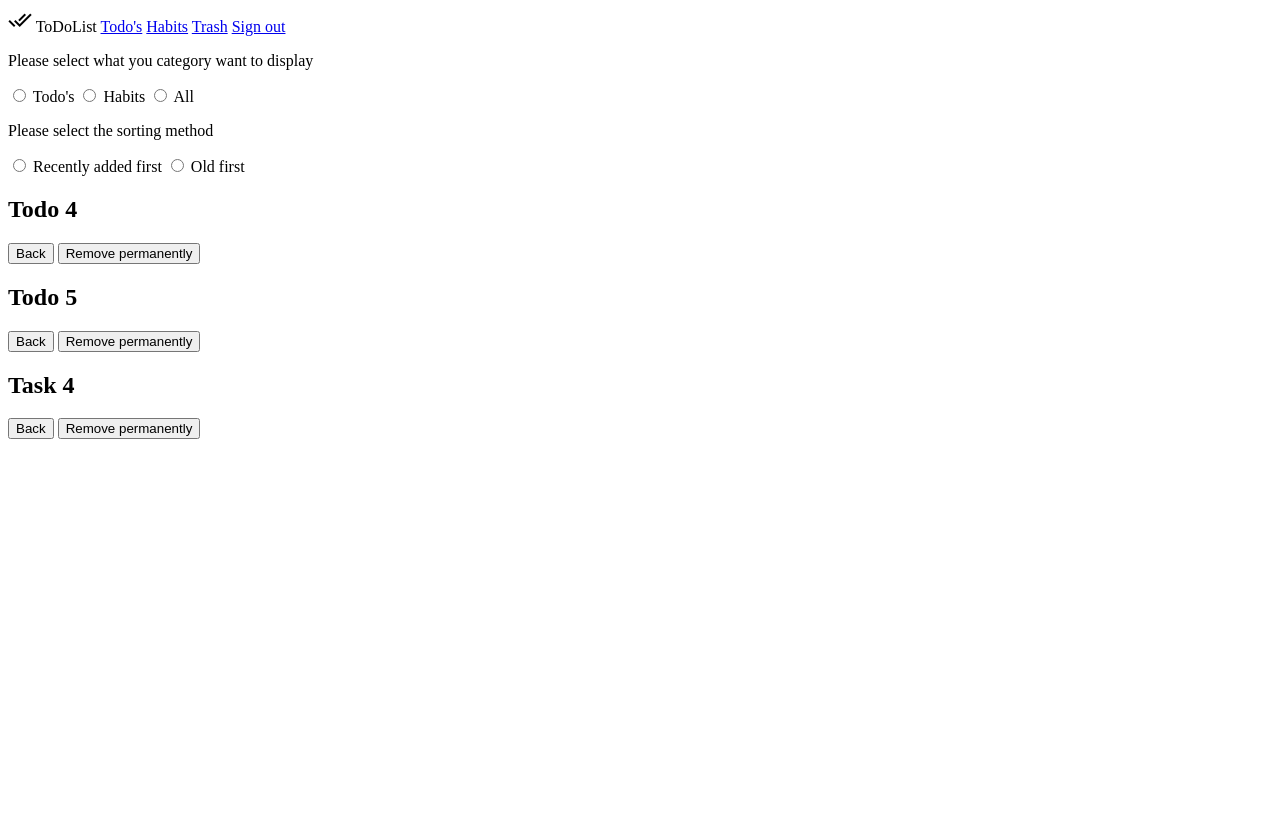
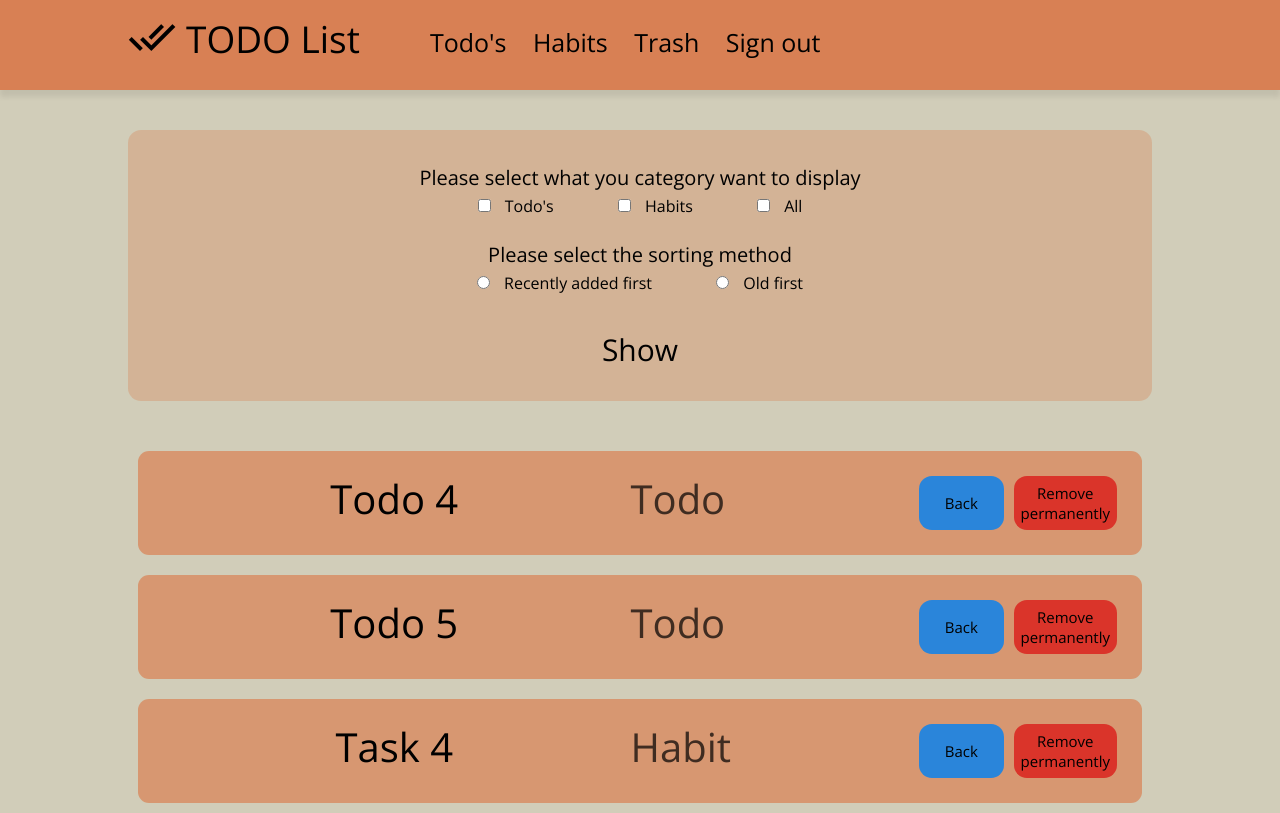
Before and after one commit to GurevichVarvara/ToDoList, a Python web app: template wireframes with HTML and CSS/templates/trash.html in a window 1280 px wide. Before the commit the page ends 439 px from the top, so only its background shows below. Run offline with Jinja, Linux system fonts and the light colour scheme; the template is opened without the code that fills it, so the values that code supplies are empty.

Commit message:
generated trash-page for desctop screen size

```diff
--- a/wireframes with HTML and CSS/templates/CSS/global_style.css
+++ b/wireframes with HTML and CSS/templates/CSS/global_style.css
@@ -46,6 +46,7 @@ body, html {
 }
 
 #desctop_navbar_buttons_login {
+	display: inline-block;
 	padding: 25px 10px;
 	margin-left: auto;
 	float: right;
@@ -65,8 +66,18 @@ body, html {
 	display: none;
 }
 
+.button_to_submit {
+	margin-top: 30px;
+	padding: 5px;
+	background-color: inherit;
+	border-radius: 8px;
+	border: none;
+	font-size: 30px;
+}
 
-
+.button_to_submit:hover {
+	background-color: rgba(172, 194, 32, 1);
+}
 
 
 @media (max-width: 980px) {
@@ -122,4 +133,8 @@ body, html {
 	  	font-size: 45px;
 	}
 
+	.button_to_submit {
+		font-size: 50px;
+	}
+
 }
--- /dev/null
+++ b/wireframes with HTML and CSS/templates/CSS/thash_styles.css
@@ -0,0 +1,83 @@
+main {
+	padding-left: 10%;
+	padding-right: 10%;
+	text-align: center;
+}
+
+.button_to_submit {
+	background: rgba(0, 0, 0, 0);
+	margin-bottom: 2vh;
+}
+
+.trash-container {
+	margin-top: 5vh;
+	display: grid;
+	grid-template-columns: 1fr;
+}
+
+.trash-item {
+	background: rgba(221, 76, 14, 0.42);
+	border-radius: 11px;
+	padding: 20px 20px;
+	margin: 10px 10px;
+	display: grid;
+	grid-template-columns: 5fr 3fr 1fr 1fr;
+	text-align: center;
+}
+
+.trash-item-name, .trash-item-category {
+	font-size: 40px;
+}
+
+.trash-item-category {
+	margin-right: auto;
+	float: left;
+	opacity: 0.7;
+}
+
+.trash-item-back-button, .trash-item-delete-button {
+	margin: 5px 5px;
+	padding: 7px 7px;
+	border-radius: 13px;
+	font-size: 15px;
+}
+
+.trash-item-back-button {
+	background: #2A85DA;
+	border: rgba(12, 61, 105, 1);
+}
+
+.trash-item-delete-button {
+	background: #DA342A;
+	border: rgba(105, 29, 12, 1);
+}
+
+
+.trash-item-back-button:hover, .trash-item-delete-button:hover {
+	box-shadow: 0px 4px 4px rgba(0, 0, 0, 0.25);
+}
+
+.select_trash_item_type_form {
+	margin-top: 5vh;
+	padding: 10px 10px;
+	border-radius: 13px;
+	background: rgba(221, 76, 14, 0.2);
+}
+
+.select_trash_item_type_form > p {
+	margin-top: 3vh;
+	margin-bottom: 0.5vh;
+	font-size: 20px;
+}
+
+.part_date_of_select_form > div, .part_item_type_of_select_form > div {
+	display: inline-block;
+}
+
+.part_date_of_select_form > div > label, .part_item_type_of_select_form > div > label {
+	margin-left: 10px;
+}
+
+.part_item_type_of_select_form > #habits_section, .part_item_type_of_select_form > #all_section, .part_date_of_select_form > #old-new_section {
+	margin-left: 60px;
+}
--- a/wireframes with HTML and CSS/templates/login.html
+++ b/wireframes with HTML and CSS/templates/login.html
@@ -37,7 +37,7 @@
             <input type="password" name="password" id="password">
         </div>
 
-        <input type="submit" value="Log in">
+        <input class="button_to_submit" type="submit" value="Log in">
     </form>
 </body>
 </html>
--- a/wireframes with HTML and CSS/templates/trash.html
+++ b/wireframes with HTML and CSS/templates/trash.html
@@ -4,63 +4,89 @@
     <meta charset="UTF-8">
     <title>trash</title>
     <link rel="stylesheet" href="https://fonts.googleapis.com/icon?family=Material+Icons">
+    <link href="https://fonts.googleapis.com/css2?family=Open+Sans&display=swap" rel="stylesheet">
+
+    <link rel="stylesheet" href="CSS/global_style.css">
+    <link rel="stylesheet" href="CSS/thash_styles.css">
+
+    <script type="text/javascript" src="JS/drop-down_main_menu"></script>
 </head>
 <body>
-    <nav>
-        <a>
-            <i class="material-icons">done_all</i>
-            ToDoList
+    <div class="navbar" id="navbar">
+        <a id="app_logo">
+            <i class="material-icons md-48">done_all</i>
+            <p>TODO List</p>
         </a>
+
+        <div id="desctop_navbar_buttons">
             <a href="#">Todo's</a>
             <a href="#">Habits</a>
             <a href="#">Trash</a>
             <a href="#">Sign out</a>
-    </nav>
+        </div>
+
+        <button id="phone_navbar_button" onclick="get_drop_login_menu()"><i class="material-icons md-48">reorder</i></button>
+    </div>
 
     <main>
-        <form>
+        <form class="select_trash_item_type_form">
             <p>Please select what you category want to display</p>
-            <div>
-                <input type="radio" id="category_of_items_1"
+            <div class="part_item_type_of_select_form">
+                <div id="todos_section">
+                    <input type="checkbox" id="category_of_items_1"
                      name="type_of_items" value="todos">
                     <label for="category_of_items_1">Todo's</label>
+                </div>
 
-                <input type="radio" id="category_of_items_2"
+                <div id="habits_section">
+                    <input type="checkbox" id="category_of_items_2"
                      name="type_of_items" value="habits">
                     <label for="category_of_items_2">Habits</label>
+                </div>
 
-                <input type="radio" id="category_of_items_3"
+                <div id="all_section">
+                    <input type="checkbox" id="category_of_items_3"
                      name="type_of_items" value="all">
                     <label for="category_of_items_3">All</label>
                 </div>
+            </div>
 
             <p>Please select the sorting method</p>
-            <div>
+            <div class="part_date_of_select_form">
+                <div id="new-old_section">
                     <input type="radio" id="sorting_method_1"
                      name="sorting_methods" value="new-old">
                     <label for="sorting_method_1">Recently added first</label>
+                </div>
 
+                <div id="old-new_section">
                     <input type="radio" id="sorting_method_1"
                      name="sorting_methods" value="old-new">
                     <label for="sorting_method_1">Old first</label>
                 </div>
+            </div>
+
+            <input class="button_to_submit" type="submit" value="Show">
         </form>
 
         <div class="trash-container">
             <div class="trash-item">
-                <h2>Todo 4</h2>
-                <button>Back</button>
-                <button>Remove permanently</button>
+                <p class="trash-item-name">Todo 4</p>
+                <p class="trash-item-category">Todo</p>
+                <button class="trash-item-back-button">Back</button>
+                <button class="trash-item-delete-button">Remove permanently</button>
             </div>
             <div class="trash-item">
-                <h2>Todo 5</h2>
-                <button>Back</button>
-                <button>Remove permanently</button>
+                <p class="trash-item-name">Todo 5</p>
+                <p class="trash-item-category">Todo</p>
+                <button class="trash-item-back-button">Back</button>
+                <button class="trash-item-delete-button">Remove permanently</button>
             </div>
             <div class="trash-item">
-                <h2>Task 4</h2>
-                <button>Back</button>
-                <button>Remove permanently</button>
+                <p class="trash-item-name">Task 4</p>
+                <p class="trash-item-category">Habit</p>
+                <button class="trash-item-back-button">Back</button>
+                <button class="trash-item-delete-button">Remove permanently</button>
             </div>
         </div>
     </main>
```
Also changed, not shown: wireframes with HTML and CSS/templates/CSS/login_register_form.css (+0 -17 lines). Lines whose indentation alone changed are shown as unchanged.
